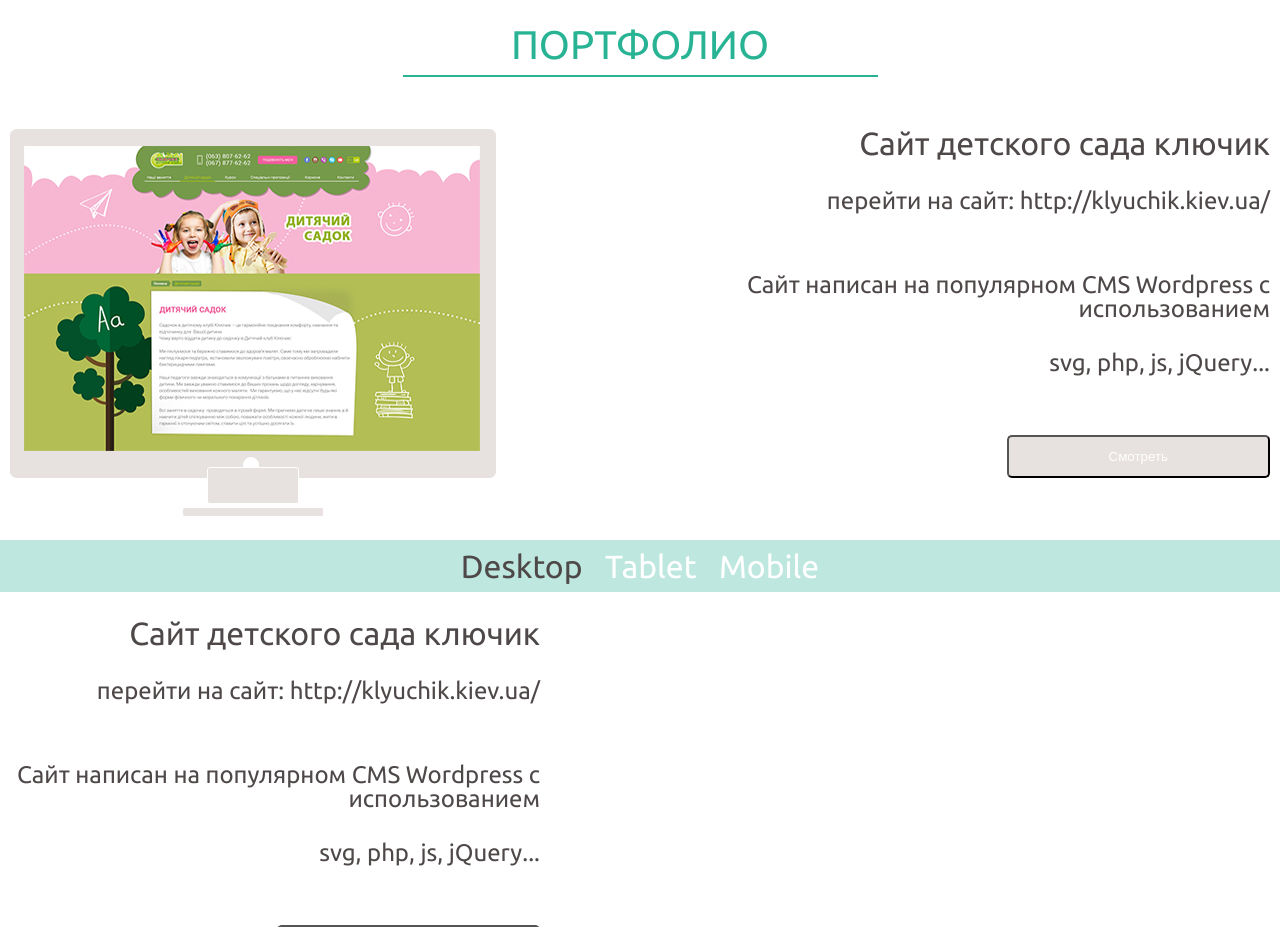
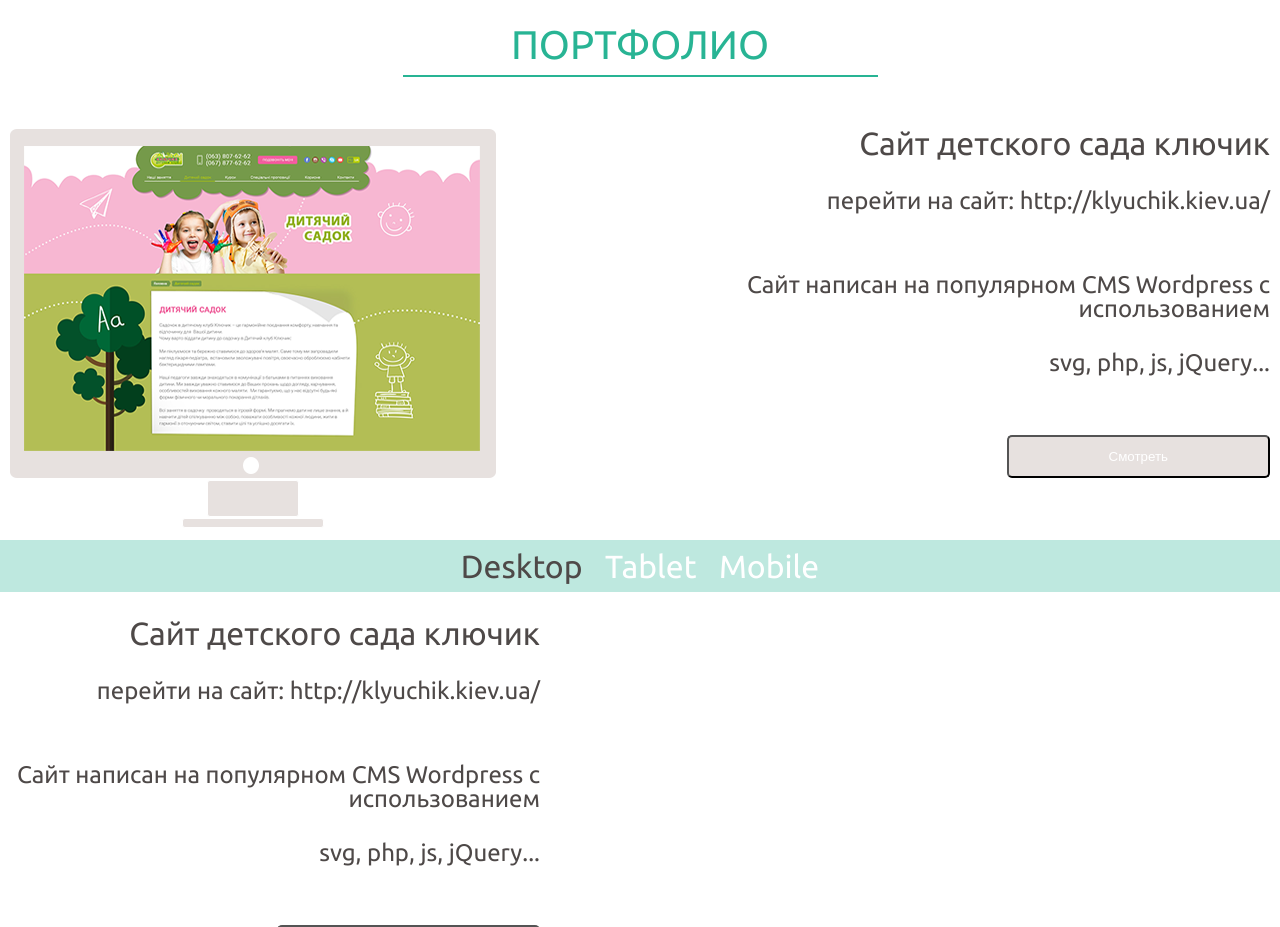
Before and after one commit to Sergii-Lan/web-depelop, a website: page index.html in a window 1280 px wide. Shown: the part 1000-1927 px from the top of the page. Drawn offline with nearby package versions, Linux system fonts and the light colour scheme.

Commit message:
main-page

```diff
--- a/src/scss/style-main.scss
+++ b/src/scss/style-main.scss
@@ -356,7 +356,7 @@ a {
     //border-radius: 15px;
     &::before {
       position: absolute;
-      top: 340px;
+      top: 353px;
       left: 0;
       right: 0;
       width: 90px;
@@ -369,7 +369,7 @@ a {
     }
     &::after {
       position: absolute;
-      top: 380px;
+      top: 391px;
       left: 0;
       right: 0;
       width: 140px;
```
Also changed, not shown: dist/css/style-main.css.
